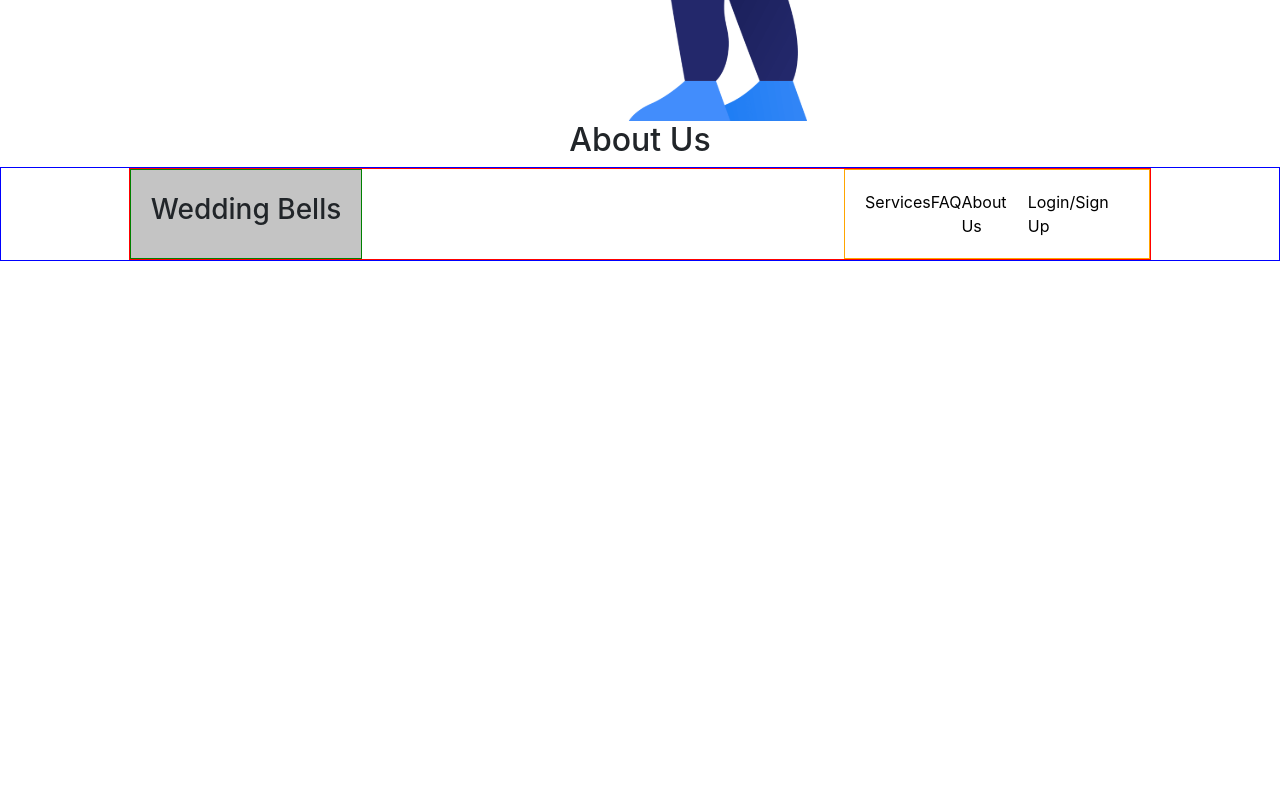
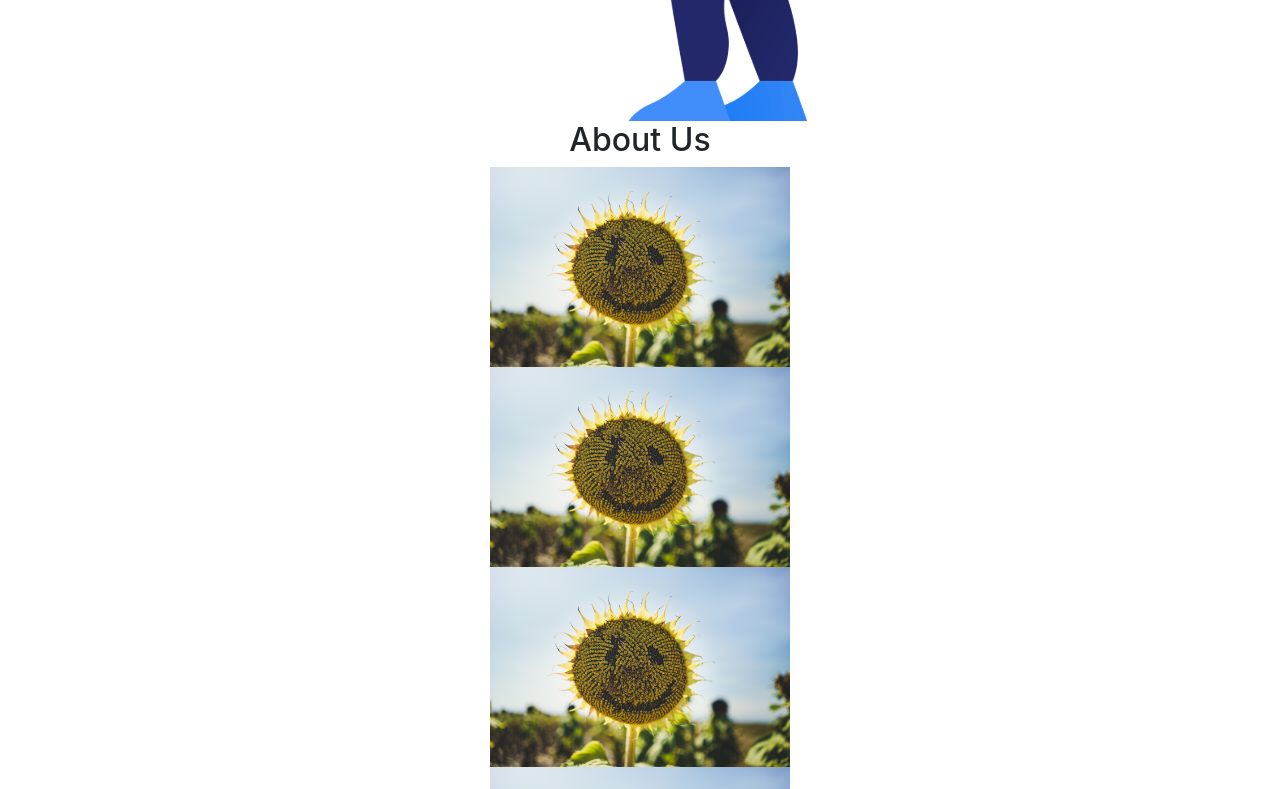
Before and after one commit to BloomTech-Labs/wedding-bells-fe, a React (Create React App) app in the folder weddingbells/: page / in a window 1280 px wide. Shown: the part 2360-3149 px from the top of the page. Before the commit the page ends 2621 px from the top, so only its background shows below. Built offline with nearby package versions, Linux system fonts and the light colour scheme.

Commit message:
add team to about

```diff
--- a/weddingbells/src/components/About/About.js
+++ b/weddingbells/src/components/About/About.js
@@ -1,10 +1,52 @@
 import React from "react";
+import sunflower from "./sunflower.jpg";
 import styled from "styled-components";
 
 export default function About() {
+	const team = [
+		{
+			name: "Poly Goveia",
+			img: sunflower,
+		},
+		{
+			name: "Cedric Amaya",
+			img: sunflower,
+		},
+		{
+			name: "Robert Pedersen",
+			img: sunflower,
+		},
+		{
+			name: "Brey Batten",
+			img: sunflower,
+		},
+		{
+			name: "Sammy Chang",
+			img: sunflower,
+		},
+		{
+			name: "Dan Sample",
+			img: sunflower,
+		},
+		{
+			name: "Marco Guzman",
+			img: sunflower,
+		},
+	];
+
+	const TeamPics = styled.img`
+		height: 200px;
+		width: auto;
+	`;
+
 	return (
 		<div>
 			<h2>About Us</h2>
+			{team.map(dev => (
+				<div>
+					<TeamPics src={dev.img} />
+				</div>
+			))}
 		</div>
 	);
 }
```
